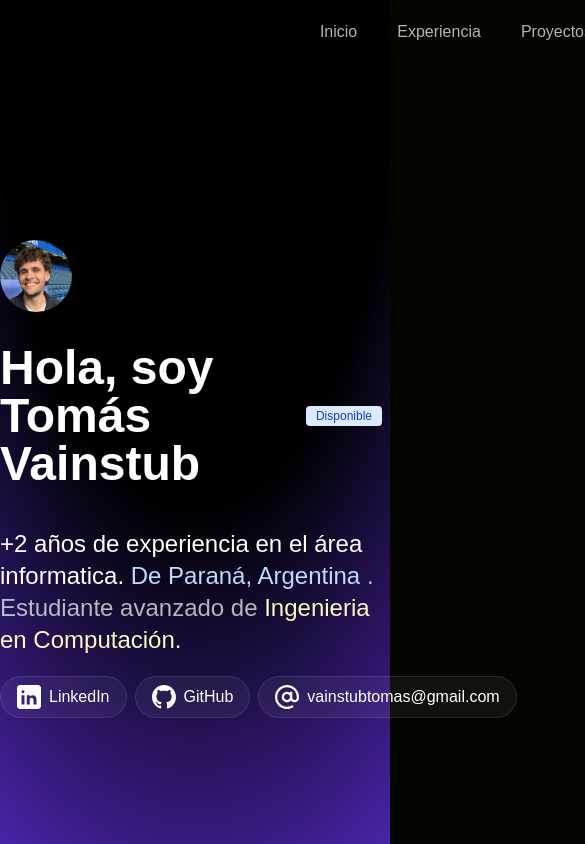
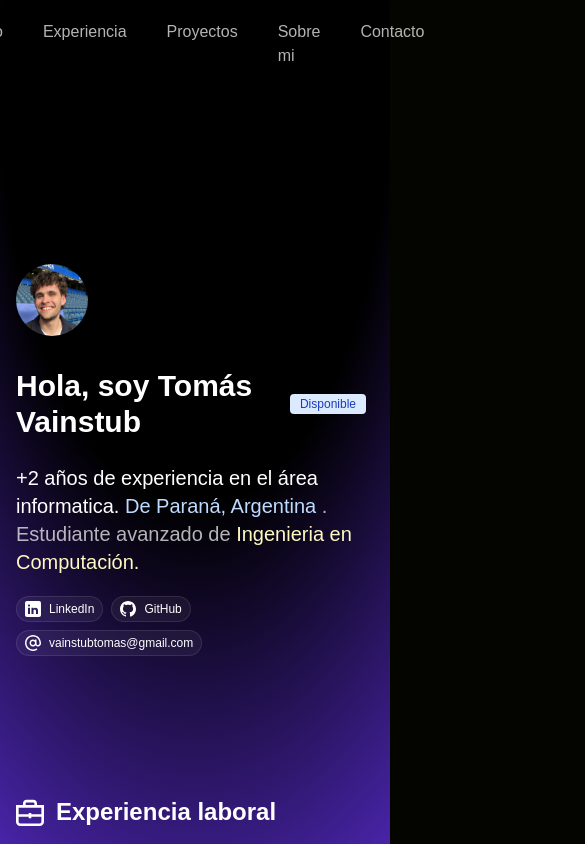
Before and after one commit to VainstubTomas/vainstubTom-s_portfolio, an Astro site: page / in a window 390 px wide. Shown: the top 844 px of the page, 585 px wide, since content can reach past the window. Built offline with nearby package versions, Linux system fonts and the light colour scheme; Astro itself is replaced by a stand-in of ours.

Commit message:
style: update header and social pill styles for better responsiveness

```diff
--- a/src/components/Header.astro
+++ b/src/components/Header.astro
@@ -1,4 +1,4 @@
-<header class="flex justify-center items-center py-5 w-[1120px] mx-auto">
+<header class="flex justify-center items-center py-5 w-full xl:w-[1120px] mx-auto">
     <nav class="flex flex-row gap-x-10 opacity-70">
         <a href="#inicio">Inicio</a>
         <a href="#experiencia">Experiencia</a>
--- a/src/components/SocialPill.astro
+++ b/src/components/SocialPill.astro
@@ -10,7 +10,7 @@ const { href } = Astro.props;
     href={href}
     target="_blank"
     rel="noopener noreferrer"
-    class="rounded-full border border-white/10 flex justify-center items-center gap-x-2 py-2 px-4 bg-white/5 hover:scale-105 hover:bg-white/10 transition cursor-pointer"
+    class="rounded-full border border-white/10 flex justify-center items-center gap-x-2 py-1 px-2 md:py-2 md:px-4 text-xs lg:text-base bg-white/5 hover:scale-105 hover:bg-white/10 transition cursor-pointer"
 >
     <slot/>
 </a>
--- a/src/pages/index.astro
+++ b/src/pages/index.astro
@@ -13,32 +13,31 @@ import Suitcase from '../components/icons/Suitcase.astro';
 // Don't want to use any of this? Delete everything in this file, the `assets`, `components`, and `layouts` directories, and start fresh.
 ---
 
-<!-- TODO: Utilizar lib "TypeAnimation" de React en el badge  y sumar => Desarrollador de software 👨🏻‍💻 -->
 <Layout
 	title="Portfolio de Tomas Vainstub - Desarrolador de software y Estudiante avanzado en Ingenieria en Computación"
 	description="Interesado en el aprendizaje continuo y el desarrollo de soluciones de software optimas">
-	<main>
+	<main class="px-4">
 
 		<Container class="py-44 pb-30" id="inicio">
 			<img class="rounded-full w-18 h-18 mb-8" src="/profile.jpeg" alt="vainstubPhoto">
-			<h1 class="text-white text-5xl font-bold flex flex-row gap-x-4 pb-10">Hola, soy Tomás Vainstub<a
+			<h1 class="text-white text-3xl md:text-4xl lg:text-5xl font-bold flex flex-row gap-x-4 pb-6 lg:pb-10">Hola, soy Tomás Vainstub<a
 					href="https://www.linkedin.com/in/vainstubtomas/"
 					target="_blank"
 					class="flex justify-center items-center"
 				><Badge>Disponible</Badge></a></h1>
-			<h2 class="text-2xl text-wrap"><span>+2 años de experiencia en el área informatica. </span><span class="text-blue-200">De Paraná, Argentina</span> <span class="opacity-70">. Estudiante avanzado de </span><span class="text-yellow-100">Ingenieria en Computación.</span></h2>
+			<h2 class="text-xl lg:text-2xl text-wrap max-w-[700px]"><span>+2 años de experiencia en el área informatica. </span><span class="text-blue-200">De Paraná, Argentina</span> <span class="opacity-70">. Estudiante avanzado de </span><span class="text-yellow-100">Ingenieria en Computación.</span></h2>
 
-			<nav class="flex gap-x-2 py-5">
+			<nav class="flex gap-2 py-5 flex-wrap">
 				<SocialPill href="https://www.linkedin.com/in/vainstubtomas/">
-					<Linkedin class="size-6"/>
+					<Linkedin class="size-4 lg:size-6"/>
 					LinkedIn
 				</SocialPill>
 				<SocialPill href="https://github.com/VainstubTomas">
-					<GitHub class="size-6"/>
+					<GitHub class="size-4 lg:size-6"/>
 					GitHub
 				</SocialPill>
 				<SocialPill href="https://github.com/VainstubTomas">
-					<Mail class="size-6"/>
+					<Mail class="size-4 lg:size-6"/>
 					vainstubtomas@gmail.com
 				</SocialPill>
 			</nav>
```
